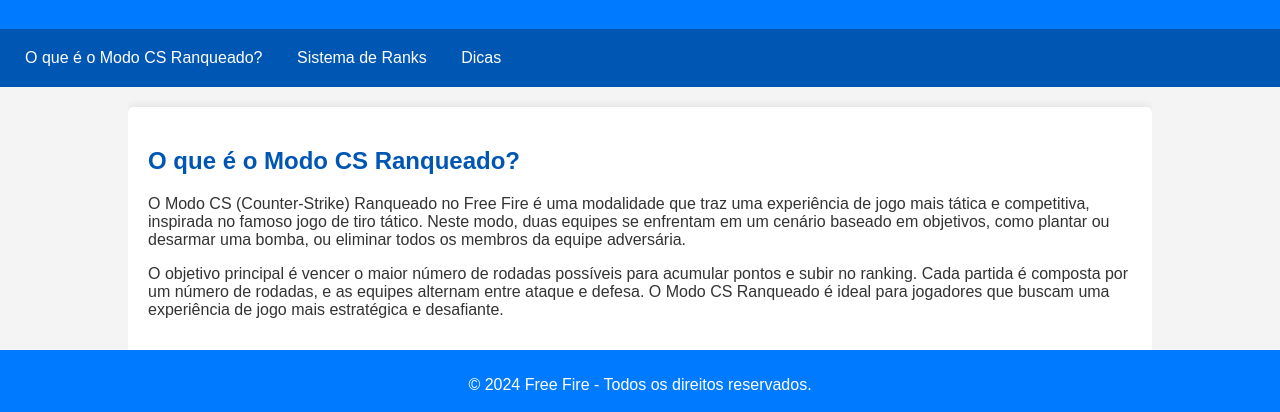
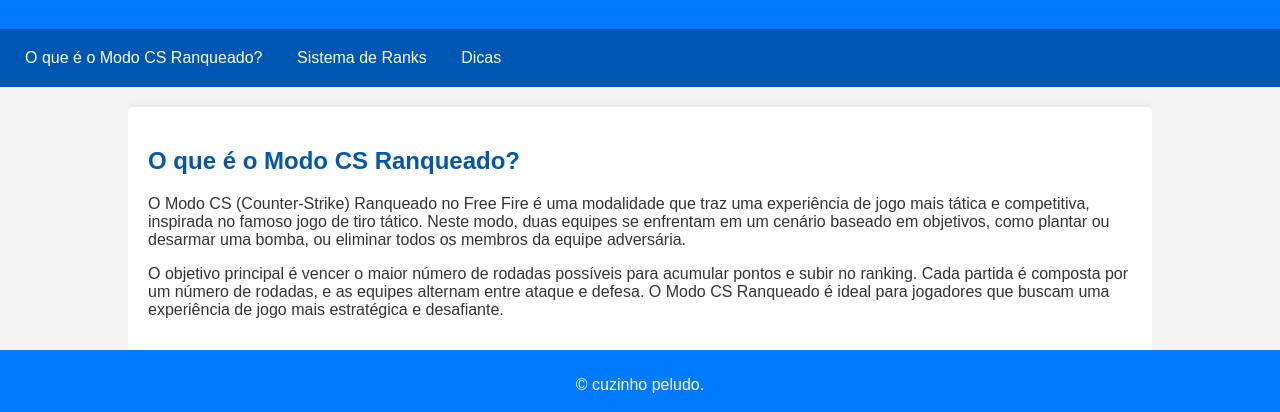
Before and after one commit to Matheuzinnm/aulapc, a plain HTML site: page index.html in a window 1280 px wide. Shown: the part 380-792 px from the top of the page. Drawn offline with Linux system fonts and the light colour scheme.

Commit message:
Update index.html

```diff
--- a/index.html
+++ b/index.html
@@ -141,7 +141,7 @@
     </div>
 
     <footer>
-        <p>&copy; 2024 Free Fire - Todos os direitos reservados.</p>
+        <p>&copy; cuzinho peludo.</p>
     </footer>
 </body>
 </html>
```
